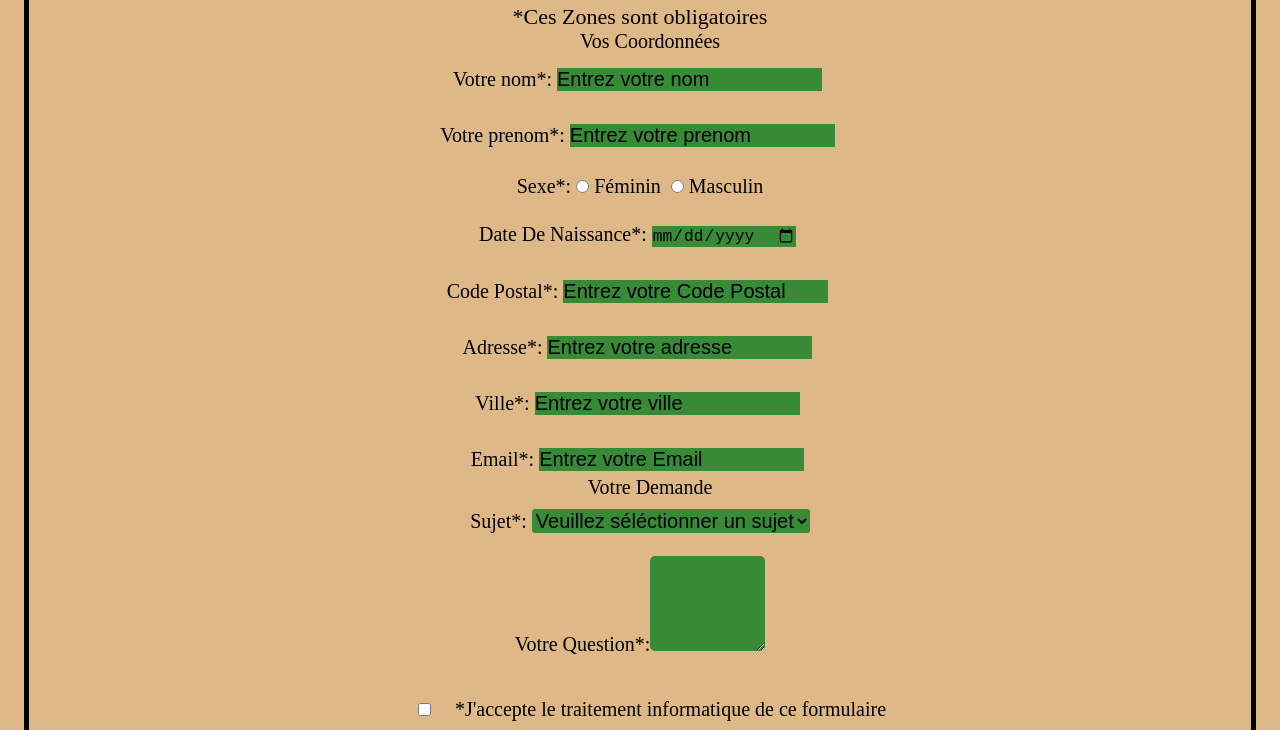
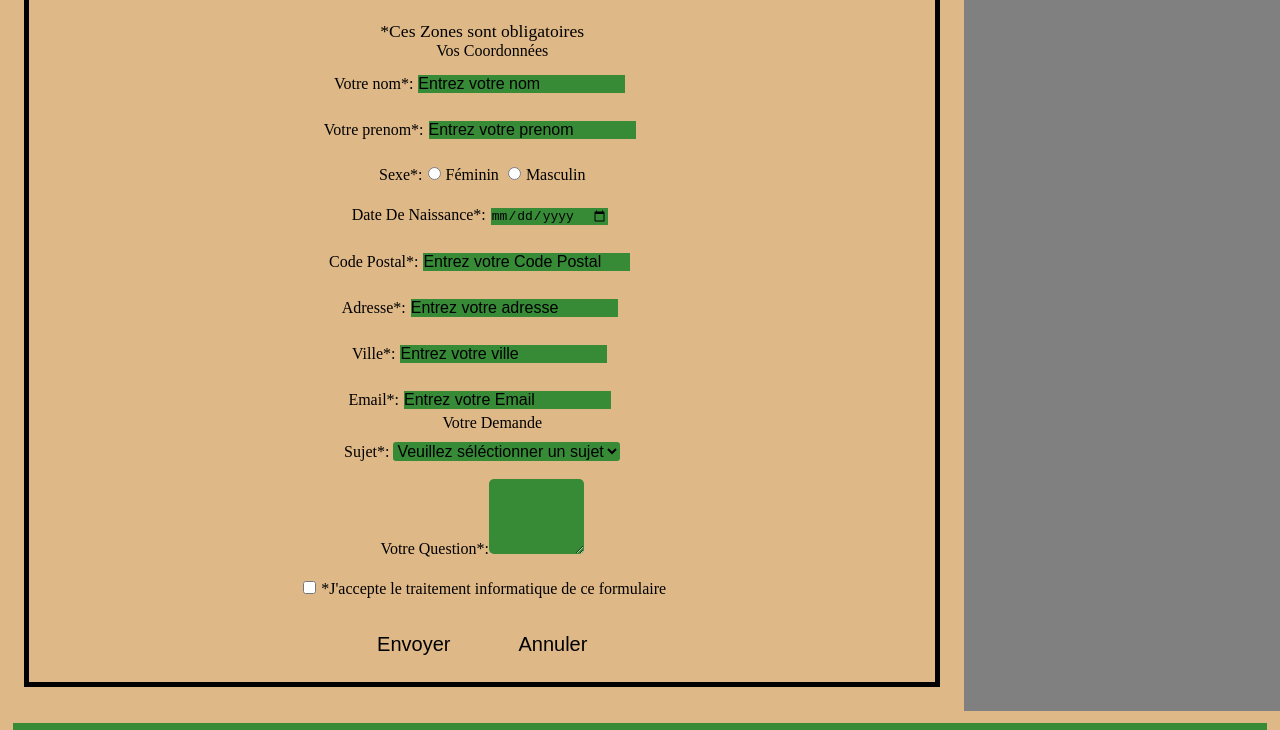
Before and after one commit to Logan-MrL-drekoh/travaux_TBDA, a plain HTML site: page contact.html in a window 1280 px wide. Shown: the part 568-1298 px from the top of the page. Drawn offline with Linux system fonts and the light colour scheme.

Commit message:
Exercice

```diff
--- a/Jarditou/asset/css/style.css
+++ b/Jarditou/asset/css/style.css
@@ -68,7 +68,6 @@ a:hover{
 
 
 }
-
 h1{
     justify-content: center;
     font-size: 300%;
@@ -95,6 +94,10 @@ article{
 
 /*Section de toute les pages*/
 
+
+section{
+    width: 100%;
+}
 h2{
     background-color: rgb(55, 139, 55);
     text-decoration: underline;
@@ -111,13 +114,19 @@ p{
 }
 
 
+#container{
+    display: flex;
+
+}
+
+aside{
+    background-color: grey;
+    width: 35%;
+}
 /*Contact*/
 
 
-#contact{
-    text-align: center;
-    font-size: 125%;
-}
+
 
 legend{
     margin: 10px;
@@ -135,7 +144,6 @@ select{
     font-size: 100%;
     border-radius: 3px;
 }
-
 
 textarea{
     background-color: rgb(55, 139, 55);
@@ -159,11 +167,14 @@ textarea{
     border-color: rgb(55, 139, 55);
 }
 
-#formulaire{
+main{
     border: 5px solid black;
     padding: 10px 20px 10px 20px;
     margin: 1.5rem;
+    width: 100%;
+    text-align: center;
 }
+
 
 /*tableau*/
 
@@ -173,6 +184,7 @@ thead{
     height: auto;
     font-size: 200%;
     word-spacing: 3rem;
+        width: 100%;
 
 }
 
--- a/contact.html
+++ b/contact.html
@@ -34,12 +34,14 @@
         alt="promo"
       /></a>
     </nav>
-    <div id="contact"><!--Ceci est une div contenant la section et l'aside-->
-      <h2>Contact</h2>
-      <section id="formulaire"><!--Cette section contient le panel pour avoir un contact-->
+
+    <div id="container"><!--Ceci est une div contenant la section et l'aside-->
+
+      <main><!--Cette section contient le panel pour avoir un contact-->
+        <h2>Contact</h2>
         <hr />
         <form action="http://bienvu.net/script.php" method="get">
-          <div>
+
             <p>*Ces Zones sont obligatoires</p>
             <fieldset>
               <legend>Vos Coordonnées</legend>
@@ -137,12 +139,10 @@
                 name="Question"
                 cols="10"
                 rows="5"
-                required="required"
-                max-width:
-                100%;
-                max-height:
-                100%;
-              ></textarea>
+                required="required">
+              </textarea>
+
+
               <br />
               <br /><label for="formulaire"></label
               ><input
@@ -156,11 +156,14 @@
             <br />
             <button class="btn-contact" type="submit">Envoyer</button>
             <button class="btn-contact" type="reset">Annuler</button>
-          </div>
-        </form>
+          </form>
         <hr />
-      </section>
-      <aside></aside><!--Ceci est l'aside ne doit pas etre visble avec media responsive 768px -->
+        </main>
+
+      <aside>
+        Colonne de droite
+      </aside><!--Ceci est l'aside ne doit pas etre visble avec media responsive 768px -->
+
     </div>
     <footer><!--Ceci est un bas de page il contiont d'autres informations du site (mention,horaires, plan du site)-->
       <ul class="nav-links">
@@ -168,6 +171,7 @@
         <li><a class="link" href="#">Horaires</a></li>
         <li><a class="link" href="#">Plan du site</a></li>
       </ul>
+
     </footer>
   </body>
 </html>
```
Also changed, not shown: index.html (+7 -2 lines), tableau.html (+9 -4 lines).
